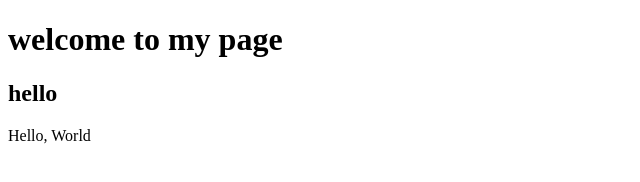
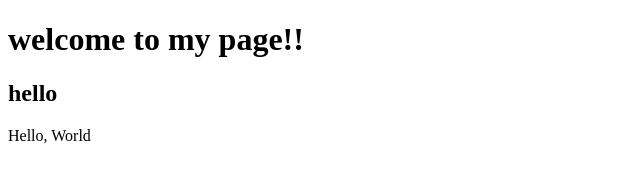
Before and after one commit to Manish85-cell/hello2, a plain HTML site: page index.html in a window 1280 px wide. Shown: the full height of the page, 0-640 px from the left. Drawn offline with Linux system fonts and the light colour scheme.

Commit message:
adding exclamation

```diff
--- a/index.html
+++ b/index.html
@@ -7,7 +7,7 @@
     <title>Document</title>
 </head>
 <body>
-    <h1>welcome to my page</h1>
+    <h1>welcome to my page!!</h1>
     <h2>hello</h2>
     Hello, World
 </body>
```
